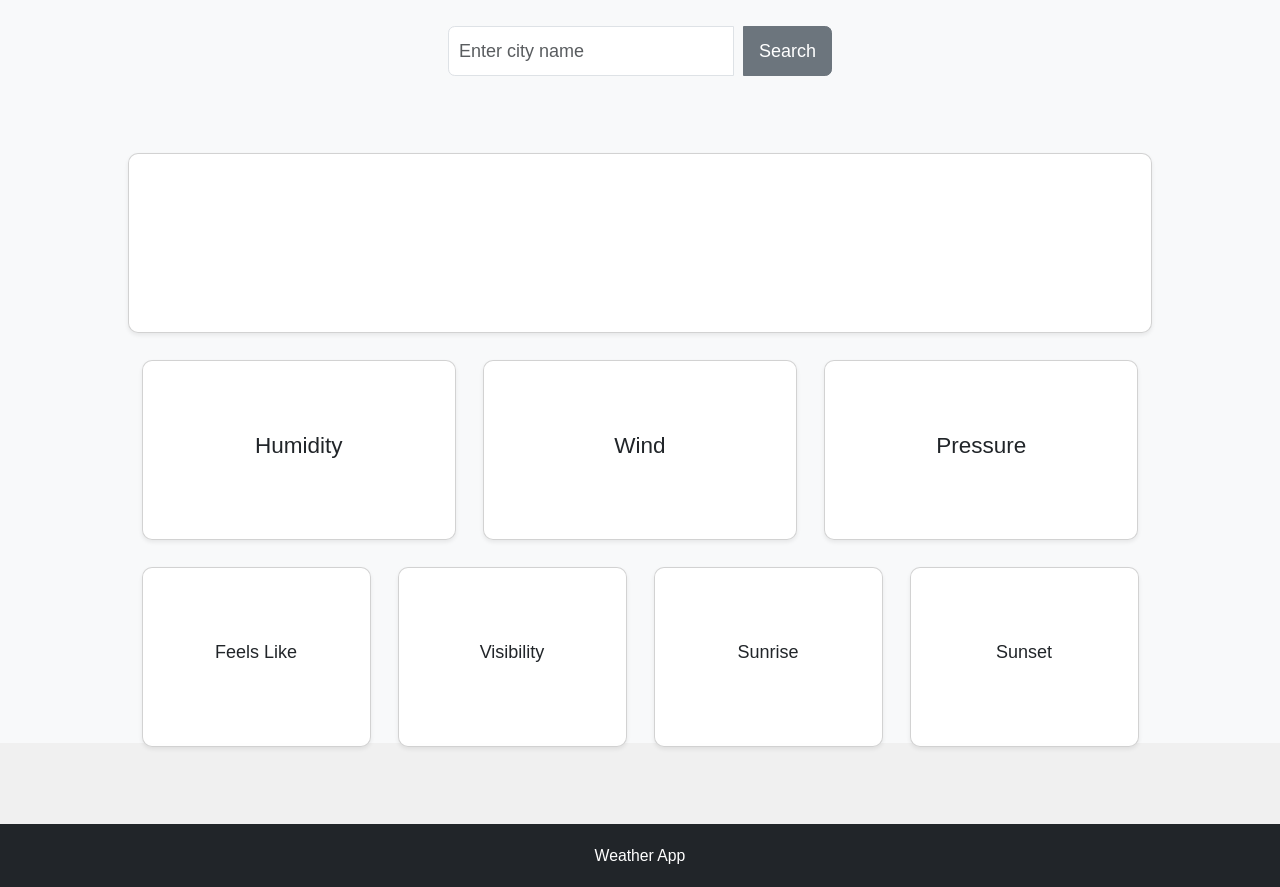
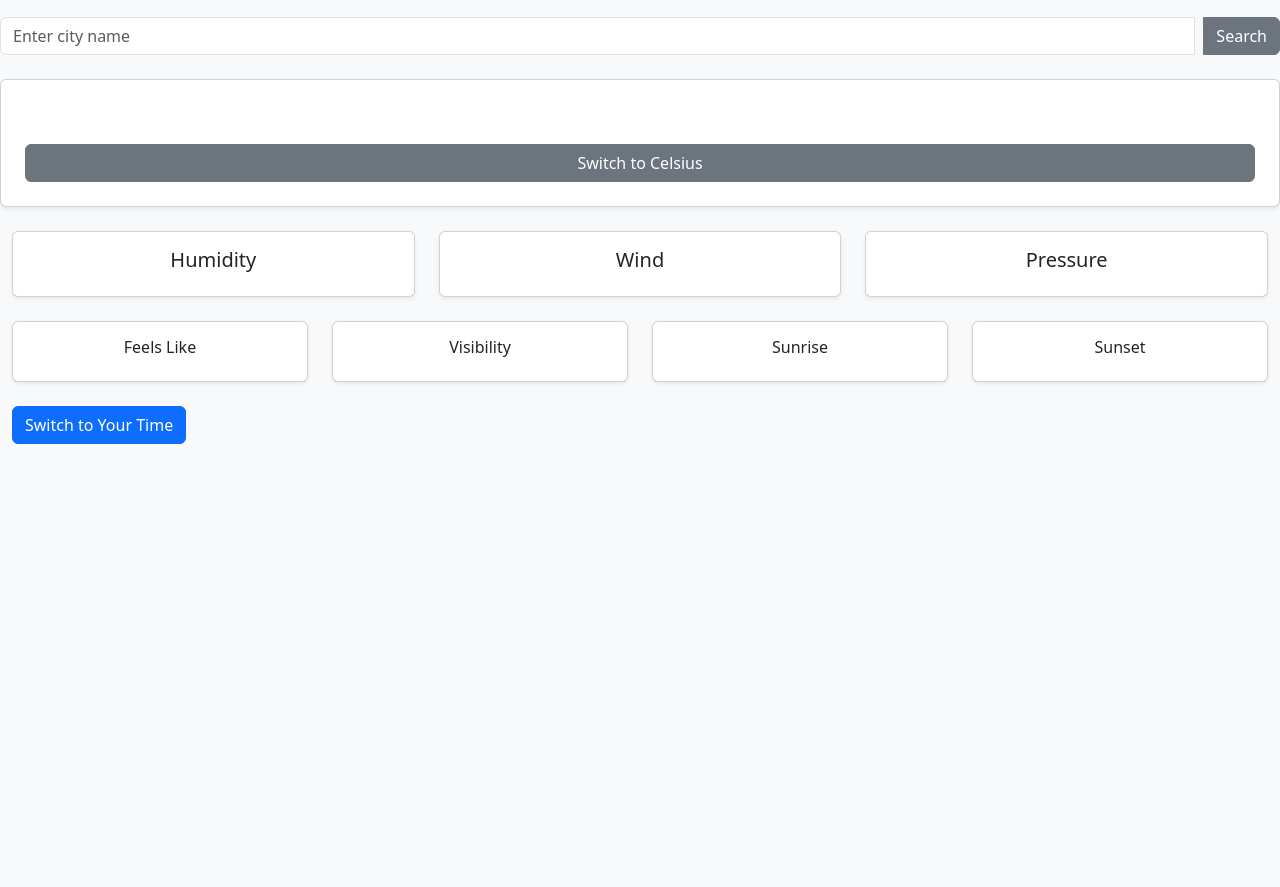
Before and after one commit to brythepie/weather-app-using-api, a plain HTML site: page home.html in a window 1280 px wide. Shown: the part 57-944 px from the top of the page. After the commit the page ends 800 px from the top, so only its background shows below. Drawn offline with nearby package versions, Linux system fonts and the light colour scheme.

Commit message:
Update home.html
Added button to switch from farenheit and celcius

```diff
--- a/home.html
+++ b/home.html
@@ -7,7 +7,7 @@
 
         <!-- Bootstrap CSS -->
         <link href="https://cdn.jsdelivr.net/npm/bootstrap@5.3.2/dist/css/bootstrap.min.css" rel="stylesheet">
-        <link rel="stylesheet" href="home-stylesheet.css">
+        <link rel="stylesheet" href="stylesheet.css">
     </head>
 
     <!-- Weather Effect Div -->
@@ -47,6 +47,7 @@
                 <h2 id="location" class="card-title mb-2"></h2>
                 <h1 id="temperature" class="display-1 card-text mb-2"></h1>
                 <h4 id="description" class="text-muted mb-4"></h4>
+                <button id="tempToggle" class="btn btn-secondary">Switch to Celsius</button>
             </div>
 
             <!-- Advanced Info Cards -->
@@ -97,14 +98,16 @@
                         <p id="sunset" class="card-text"></p>
                     </div>
                 </div>
+                <div class="time-toggle-container">
+                    <button id="timeToggle" class="btn btn-primary">Switch to Your Time</button>
+                </div>
+                <p id="timeDisplay"></p>
             </div>
 
         </main>
 
         <!-- Footer -->
-        <footer class="bg-dark text-white text-center py-3 mt-auto">
-            <small>Weather App</small>
-        </footer>
+
 
         <script src="https://cdn.jsdelivr.net/npm/bootstrap@5.3.2/dist/js/bootstrap.bundle.min.js"></script>
         <script src="app.js"></script>
```
